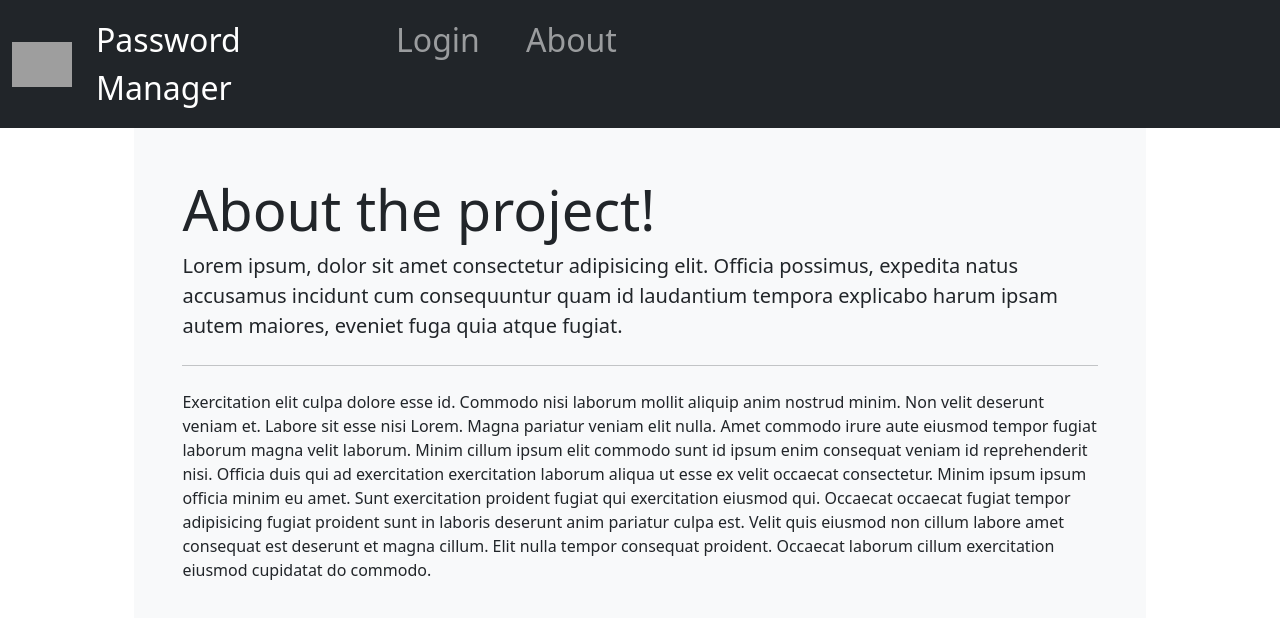
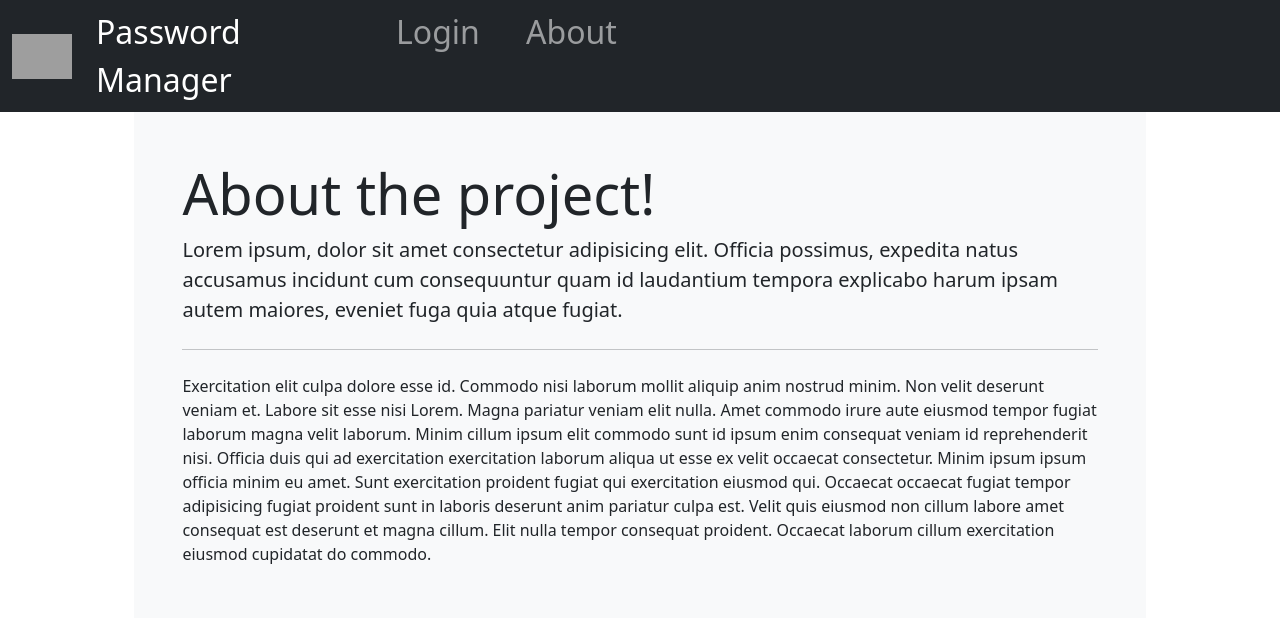
Before and after one commit to Pupper0n1/Password-Manager, a plain HTML site: page about.html in a window 1280 px wide. Drawn offline with nearby package versions, Linux system fonts and the light colour scheme; grey boxes are pictures that could not be loaded.

Commit message:
Update about.html

```diff
--- a/about.html
+++ b/about.html
@@ -9,7 +9,7 @@
     <title>Password Manager</title>
 </head>
 <body>
-    <nav class="navbar navbar-expand-lg navbar-dark bg-dark"  style="font-size: xx-large; height:5%">
+    <nav class="navbar navbar-expand-lg navbar-dark bg-dark py-0"  style="font-size: xx-large; height:5%">
         <div class="container-fluid">
           <a class="navbar-brand " href="index.html"><img src="https://assets.materialup.com/uploads/53a51966-b17f-4f52-a2d8-e34c38b12d5c/preview" alt="Logo" width="60" class="d-inline-block align-text-top"></a>
           <button class="navbar-toggler" type="button" data-bs-toggle="collapse" data-bs-target="#navbarNavDropdown" aria-controls="navbarNavDropdown" aria-expanded="false" aria-label="Toggle navigation">
```
